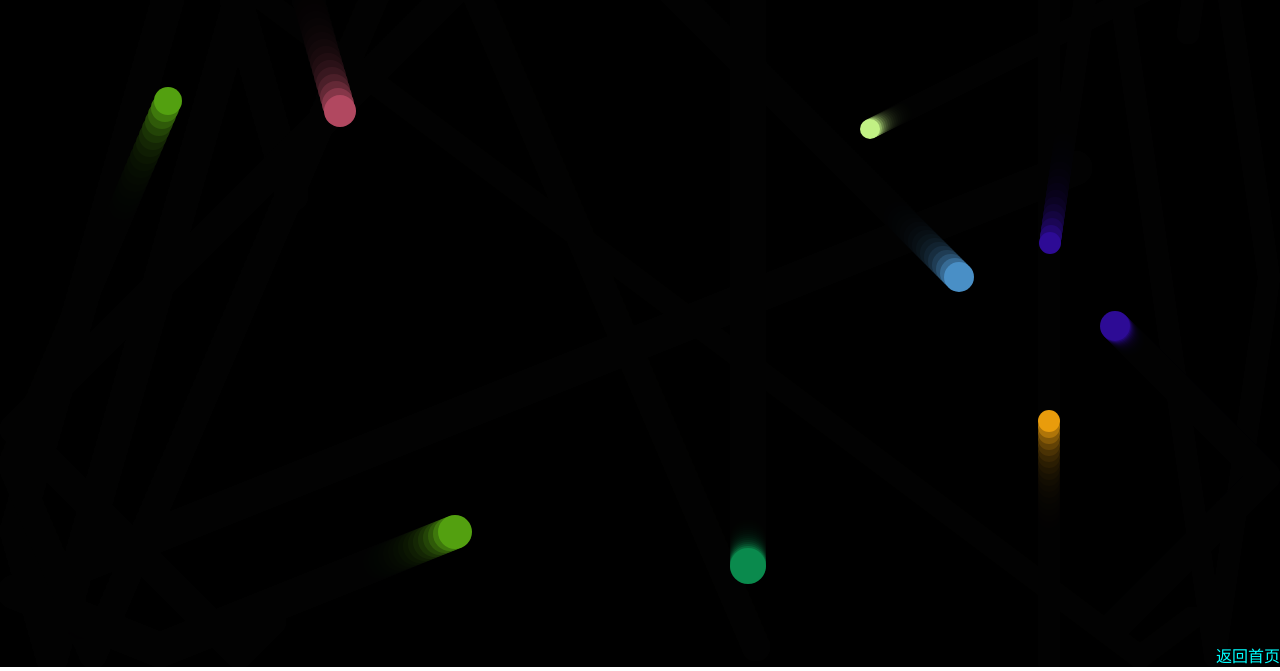
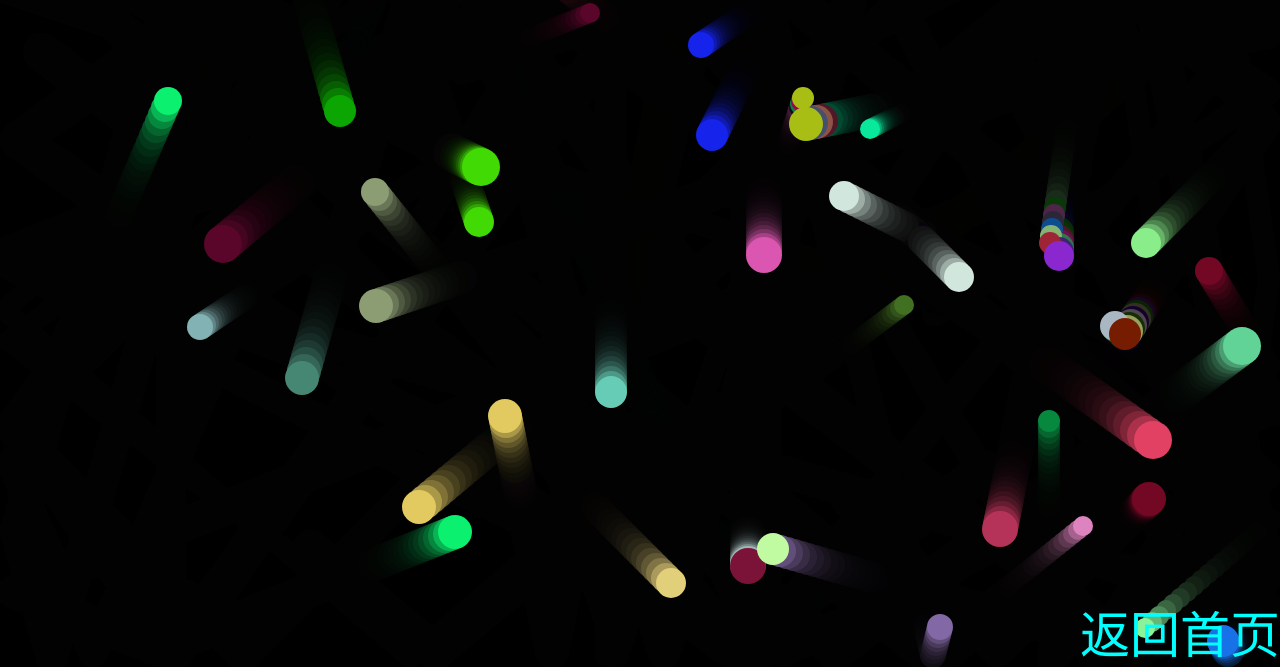
Before and after one commit to qiuchengchao/qiuchengchao.github.io, a plain HTML site: page colorBall/index.html in a window 1280 px wide. Shown: the part 133-804 px from the top of the page. Drawn offline with Linux system fonts and the light colour scheme.

Commit message:
添加弹球 0.1

```diff
--- a/colorBall/main.js
+++ b/colorBall/main.js
@@ -1,4 +1,4 @@
-const BALLS_COUNT = 10;
+const BALLS_COUNT = 50;
 const BALL_SIZE_MIN = 10;
 const BALL_SIZE_MAX = 20;
 const BALL_SPEED_MAX = 7;
--- a/colorBall/style.css
+++ b/colorBall/style.css
@@ -29,4 +29,5 @@ a {
   position: absolute;
   bottom: 0%;
   right: 0%;
+  font-size: 50px;
 }
```
